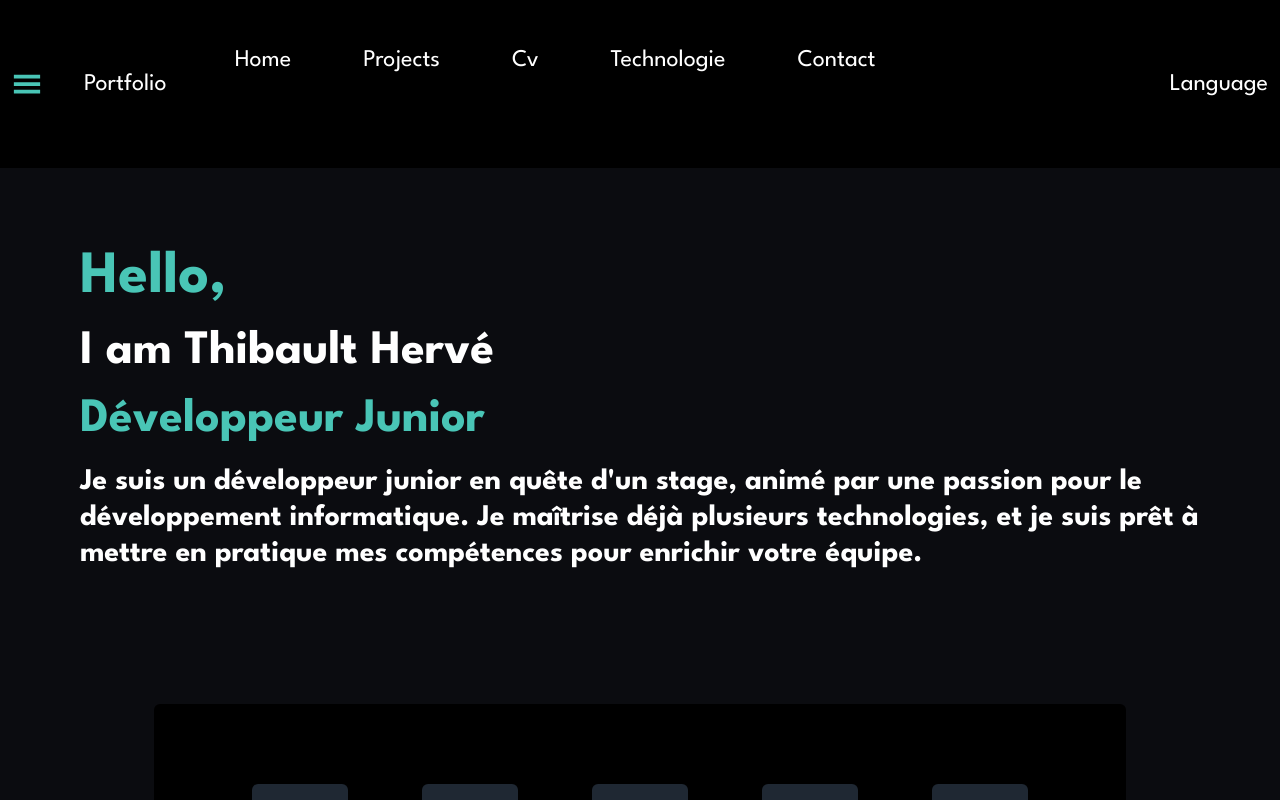
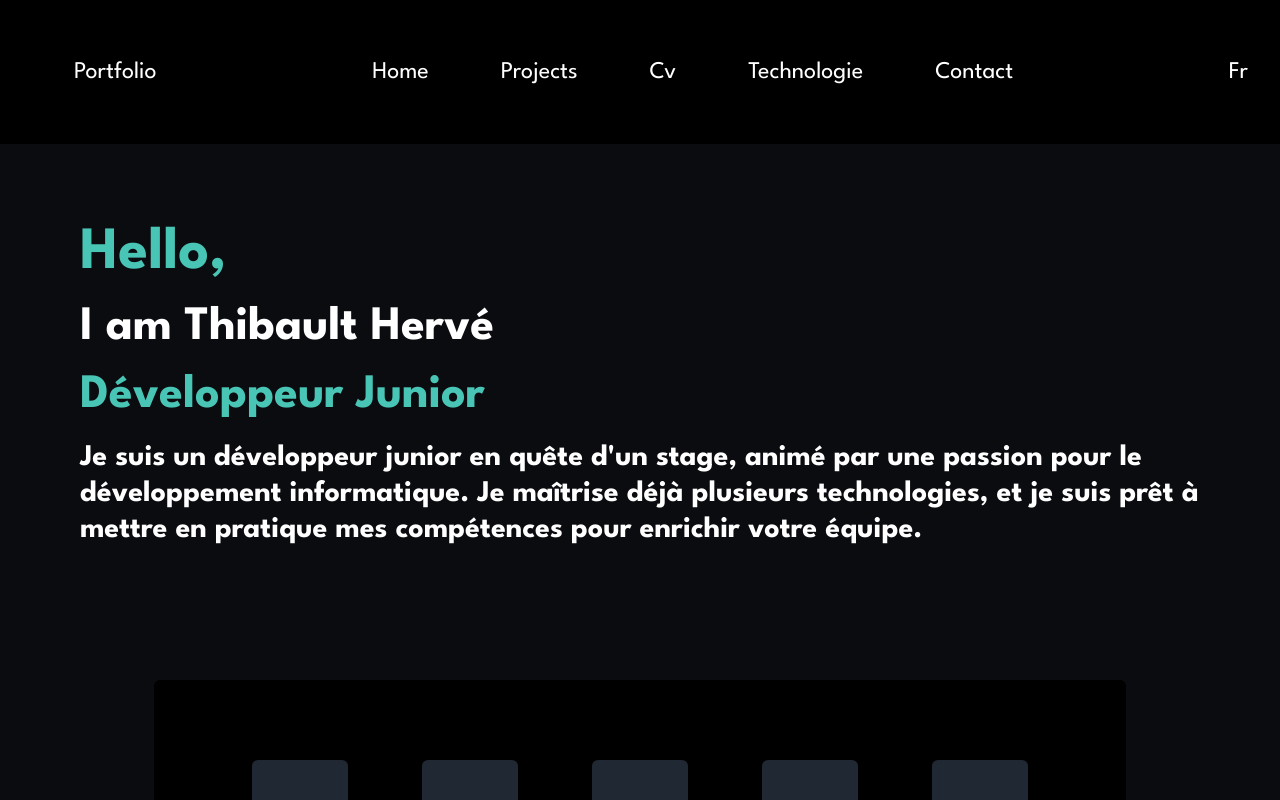
Before and after one commit to th-herve/portfolio, a React (Create React App) app: page / in a window 1280 px wide. Shown: the top 800 px of the page. Built offline with nearby package versions, Linux system fonts and the light colour scheme; some icons are missing; a web font is replaced by a local one.

Commit message:
Made navbar fully responsive

```diff
--- a/src/components/navbar.js
+++ b/src/components/navbar.js
@@ -9,36 +9,40 @@ export default function Navbar() {
   const [isNavOpen, setIsNavOpen] = useState(false);
   console.log(isMobile);
 
-  const linksClassName = function returnLinksCassName() {
-    let className = 'absolute md:static md:flex top-12 w-screen p-8 text-center text-2xl text-white backdrop-blur-xl';
-    if (!isNavOpen && isMobile) {
-      className += ' hidden';
-    }
+  // const linksClassName = function returnLinksCassName() {
+  //   let className = 'absolute md:static md:flex top-12 w-screen p-8 text-center text-2xl text-white backdrop-blur-xl';
+  //   if (!isNavOpen && isMobile) {
+  //     className += ' hidden';
+  //   }
 
-    return className;
-  };
+  //   return className;
+  // };
+
   const links = ['Home', 'Projects', 'Cv', 'Technologie', 'Contact'];
 
   // note: there is a margin right apply on the right div in mobile mode, because if using anything other than justify-center on the navbar, the blur break on the right
   return (
     <>
-      <nav className="sticky top-0 flex items-center justify-around  bg-black p-3 text-2xl text-white">
+      <nav className="sticky top-0 flex items-center justify-around bg-black  px-8 py-6 text-2xl text-white">
         <div className="mr-96 flex items-center gap-3 text-2xl font-bold md:mr-0">
-          <button onClick={() => setIsNavOpen(!isNavOpen)} className="text-cyan">
+          <button onClick={() => setIsNavOpen(!isNavOpen)} className="text-cyan md:hidden">
             {isNavOpen ? <FaXmark size={30} /> : <GiHamburgerMenu size={30} />}
           </button>
           <FaCode size={30} className="text-cyan" />
         </div>
-        <h1 className="hidden md:block">Portfolio</h1>
+        <h1 className="ml-3  hidden lg:block">Portfolio</h1>
 
-        <ul className={linksClassName()}>
+        <ul
+          className={`${!isNavOpen ? 'hidden' : ''}
+            absolute top-12 w-screen text-center text-2xl text-white backdrop-blur-xl md:static md:flex md:justify-center lg:p-8`}
+        >
           {links.map((link, index) => (
-            <li key={link + index} className="mb-12 ">
+            <li key={link + index} className="mb-12 md:mb-0">
               <Link text={link} />
             </li>
           ))}
         </ul>
-        <div className="">Language</div>
+        <div className="">Fr</div>
       </nav>
     </>
   );
```
